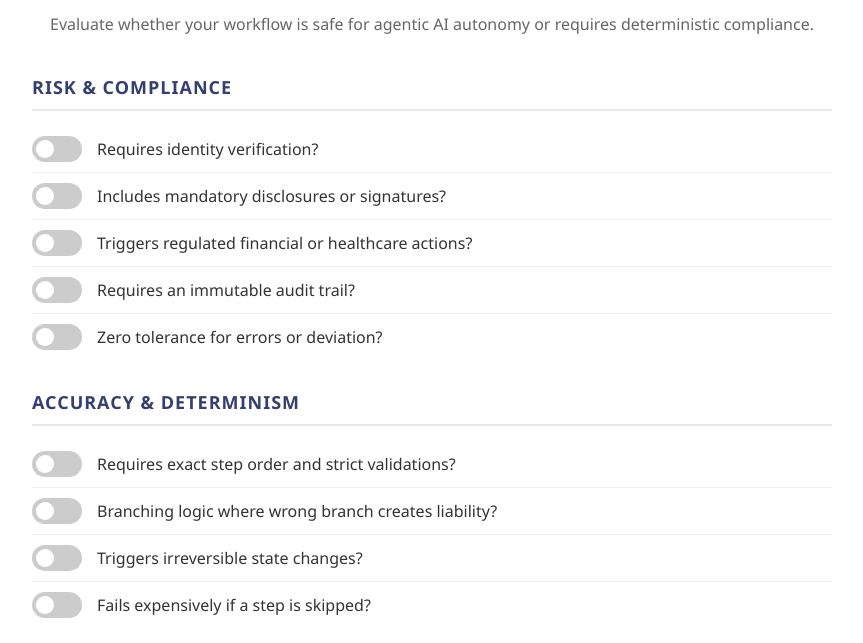
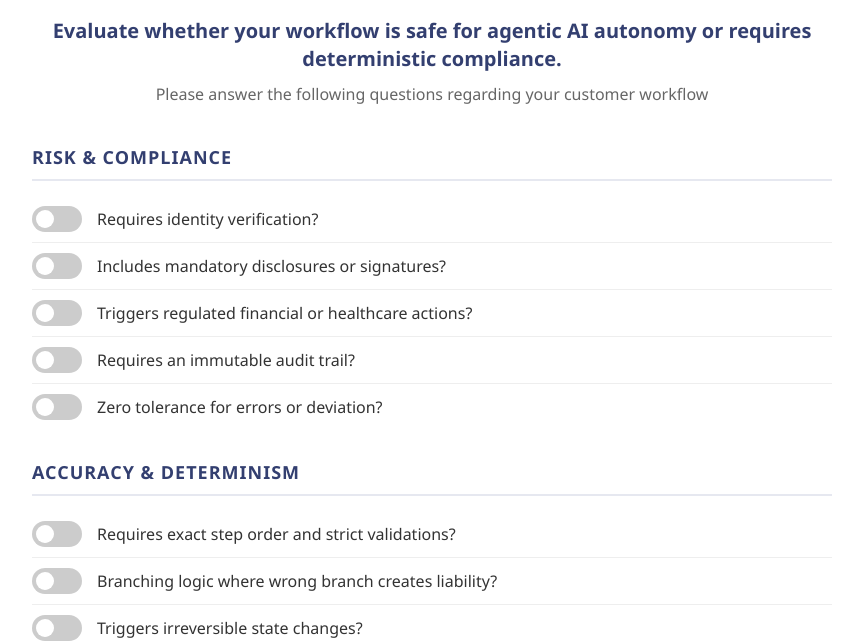
Before and after one commit to mickoik-del/callvu-readiness-scorecard, a plain HTML site: page index.html in a window 1280 px wide. Shown: the part 194-837 px from the top of the page, without its empty margins (208-1071 px from the left). Drawn offline with Linux system fonts and the light colour scheme.

Commit message:
Update index.html

```diff
--- a/index.html
+++ b/index.html
@@ -49,8 +49,26 @@
 
         h1 {
             color: var(--primary-color);
-            margin: 0;
+            margin: 0 0 20px 0;
             font-size: 28px;
+        }
+
+        /* Updated Intro Styles */
+        .intro-main {
+            text-align: center;
+            color: var(--primary-color); /* Used primary color for emphasis */
+            margin-bottom: 10px;
+            font-size: 20px; /* Slightly bigger */
+            font-weight: 700; /* Bold */
+            line-height: 1.4;
+        }
+
+        .intro-sub {
+            text-align: center;
+            color: #666;
+            margin-bottom: 30px;
+            font-size: 16px;
+            margin-top: 0;
         }
 
         h2 {
@@ -61,12 +79,6 @@
             font-size: 18px;
             text-transform: uppercase;
             letter-spacing: 1px;
-        }
-
-        p.intro {
-            text-align: center;
-            color: #666;
-            margin-bottom: 30px;
         }
 
         /* Questions */
@@ -148,12 +160,13 @@
             background-color: var(--primary-color);
             color: var(--white);
             border: none;
-            padding: 15px 40px;
+            padding: 15px 30px; /* Adjusted padding for longer text */
             font-size: 18px;
             border-radius: 6px;
             cursor: pointer;
             transition: background-color 0.3s;
             font-weight: bold;
+            line-height: 1.3;
         }
 
         button:hover {
@@ -230,7 +243,9 @@
     <div class="header">
         <img src="logo.png" alt="Callvu Logo" class="logo">
         <h1>Callvu Readiness Scorecard</h1>
-        <p class="intro">Evaluate whether your workflow is safe for agentic AI autonomy or requires deterministic compliance.</p>
+
+        <p class="intro-main">Evaluate whether your workflow is safe for agentic AI autonomy or requires deterministic compliance.</p>
+        <p class="intro-sub">Please answer the following questions regarding your customer workflow</p>
     </div>
 
     <div id="scorecardForm">
@@ -389,7 +404,7 @@
         </div>
 
         <div class="btn-container">
-            <button type="button" onclick="calculateReadiness()">Calculate Score</button>
+            <button type="button" onclick="calculateReadiness()">See if your Workflow Needs Deterministic Compliance</button>
         </div>
 
     </div>
```
